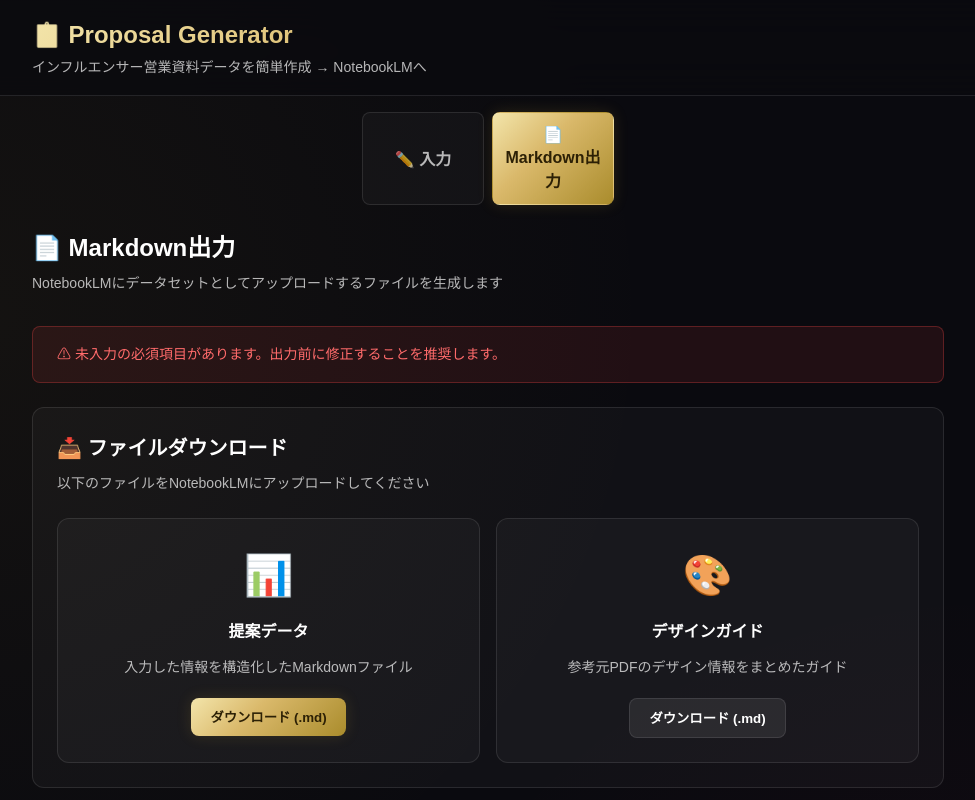
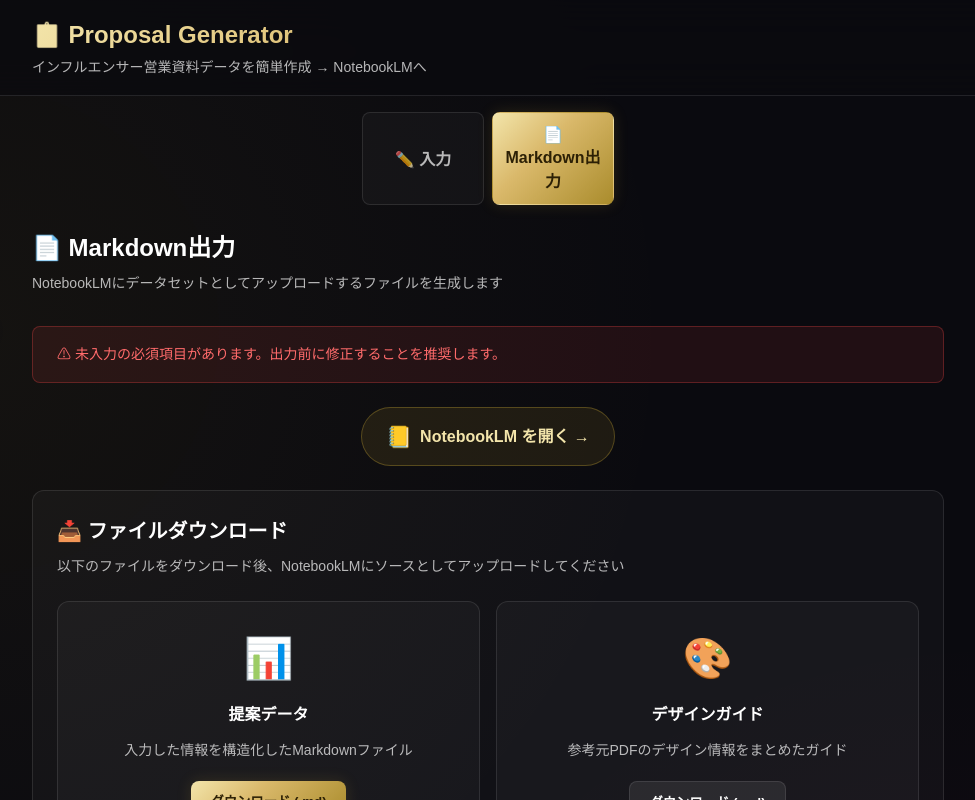
Before and after one commit to ariomorio/proposal-generator, a React (Vite) app: page / in a window 1280 px wide. Both pictures are taken after a click on the button "📄 Markdown出力". Shown: the top 800 px of the page, without its empty margins (152-1127 px from the left). Built offline with nearby package versions, Linux system fonts and the light colour scheme.

Commit message:
feat: NotebookLMリンク追加 + 全プレースホルダー汎用化

```diff
--- a/src/App.css
+++ b/src/App.css
@@ -486,6 +486,37 @@
   font-size: var(--font-size-sm);
 }
 
+/* NotebookLM Link */
+.notebooklm-link-section {
+  display: flex;
+  justify-content: center;
+}
+
+.notebooklm-link {
+  display: flex;
+  align-items: center;
+  gap: 0.5rem;
+  padding: 0.75rem 1.5rem;
+  background: rgba(212, 175, 55, 0.1);
+  border: 1px solid rgba(212, 175, 55, 0.3);
+  border-radius: var(--radius-full);
+  color: var(--accent-gold-light);
+  font-weight: 600;
+  font-size: var(--font-size-md);
+  text-decoration: none;
+  transition: all var(--transition-normal);
+}
+
+.notebooklm-link:hover {
+  background: rgba(212, 175, 55, 0.2);
+  border-color: var(--accent-gold);
+  box-shadow: var(--shadow-glow-gold);
+}
+
+.notebooklm-link-icon {
+  font-size: 1.3rem;
+}
+
 /* Download Section */
 .download-section {
   background: rgba(255, 255, 255, 0.03);
--- a/src/components/preview/MarkdownPreview.jsx
+++ b/src/components/preview/MarkdownPreview.jsx
@@ -79,11 +79,19 @@ export default function MarkdownPreview({ formData, chapters, errors }) {
                 </div>
             )}
 
+            {/* NotebookLM Link */}
+            <div className="notebooklm-link-section">
+                <a href="https://notebooklm.google.com/" target="_blank" rel="noopener noreferrer" className="notebooklm-link">
+                    <span className="notebooklm-link-icon">📒</span>
+                    <span>NotebookLM を開く →</span>
+                </a>
+            </div>
+
             {/* Download Buttons */}
             <div className="download-section">
                 <h3 className="download-section-title">📥 ファイルダウンロード</h3>
                 <p className="download-description">
-                    以下のファイルをNotebookLMにアップロードしてください
+                    以下のファイルをダウンロード後、NotebookLMにソースとしてアップロードしてください
                 </p>
 
                 <div className="download-cards">
```
